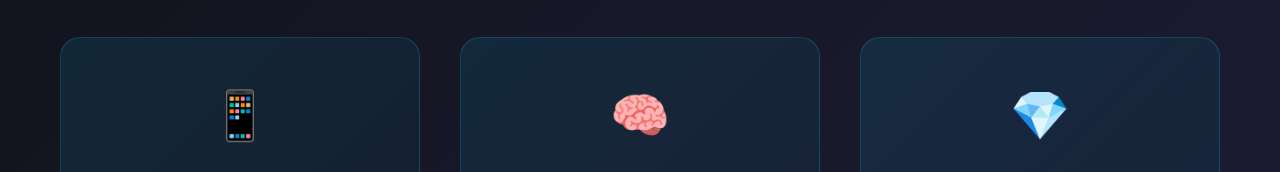
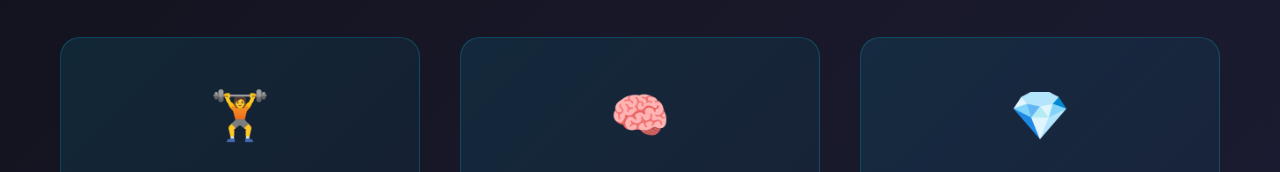
Before and after one commit to nbdy23/aquarr-website, a plain HTML site: page index.html in a window 1280 px wide. Shown: the part 1686-1858 px from the top of the page. Drawn offline with Linux system fonts and the light colour scheme.

Commit message:
add changes

```diff
--- a/index.html
+++ b/index.html
@@ -498,7 +498,7 @@
                     <p class="feature-description">15-25 minutes of pure intensity. No fluff, no filler, just results.</p>
                 </div>
                 <div class="feature-card">
-                    <div class="feature-icon">📱</div>
+                    <div class="feature-icon">🏋️</div>
                     <h3 class="feature-title">Zero Equipment</h3>
                     <p class="feature-description">Your body is the only tool you need. Transform anywhere, anytime.</p>
                 </div>
```
